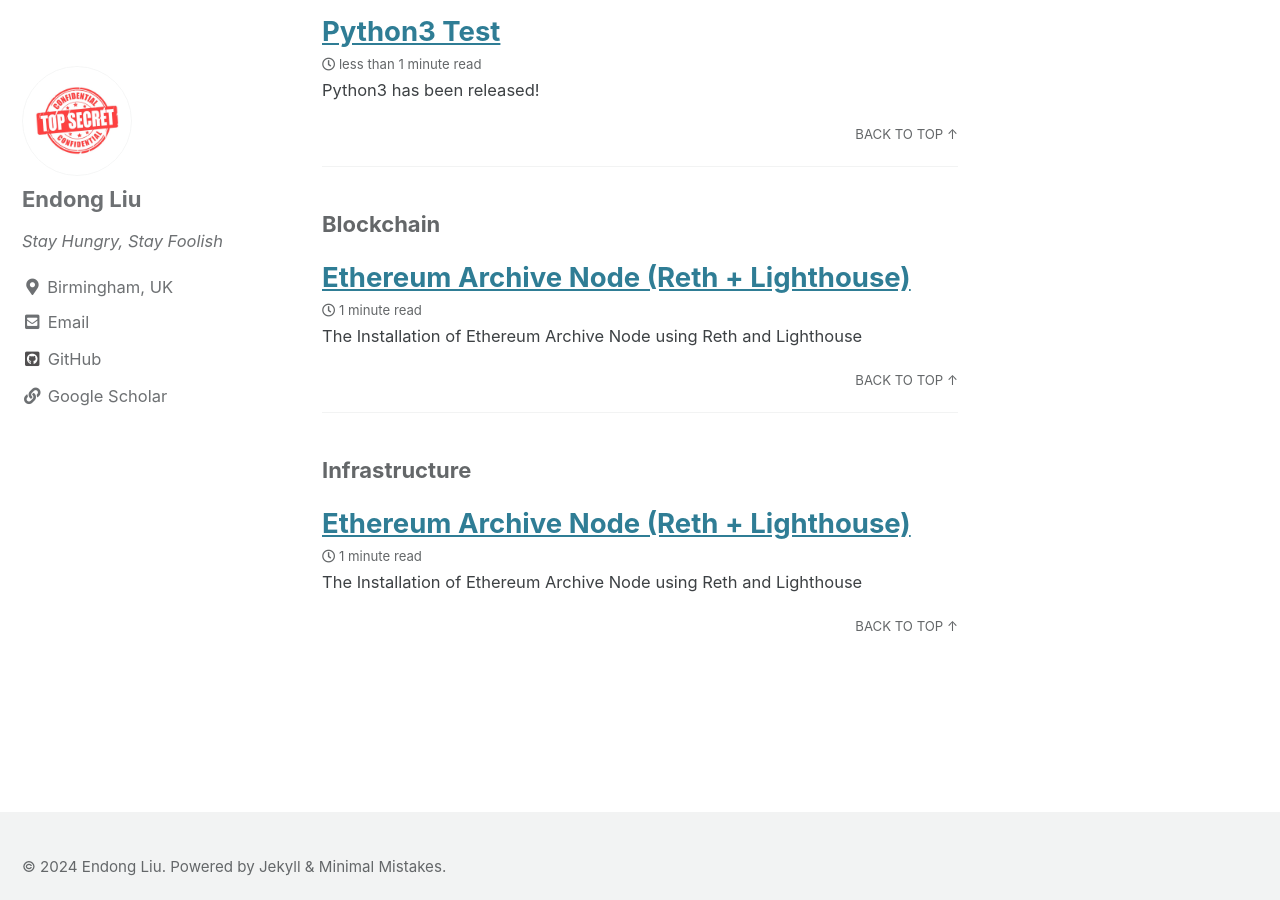
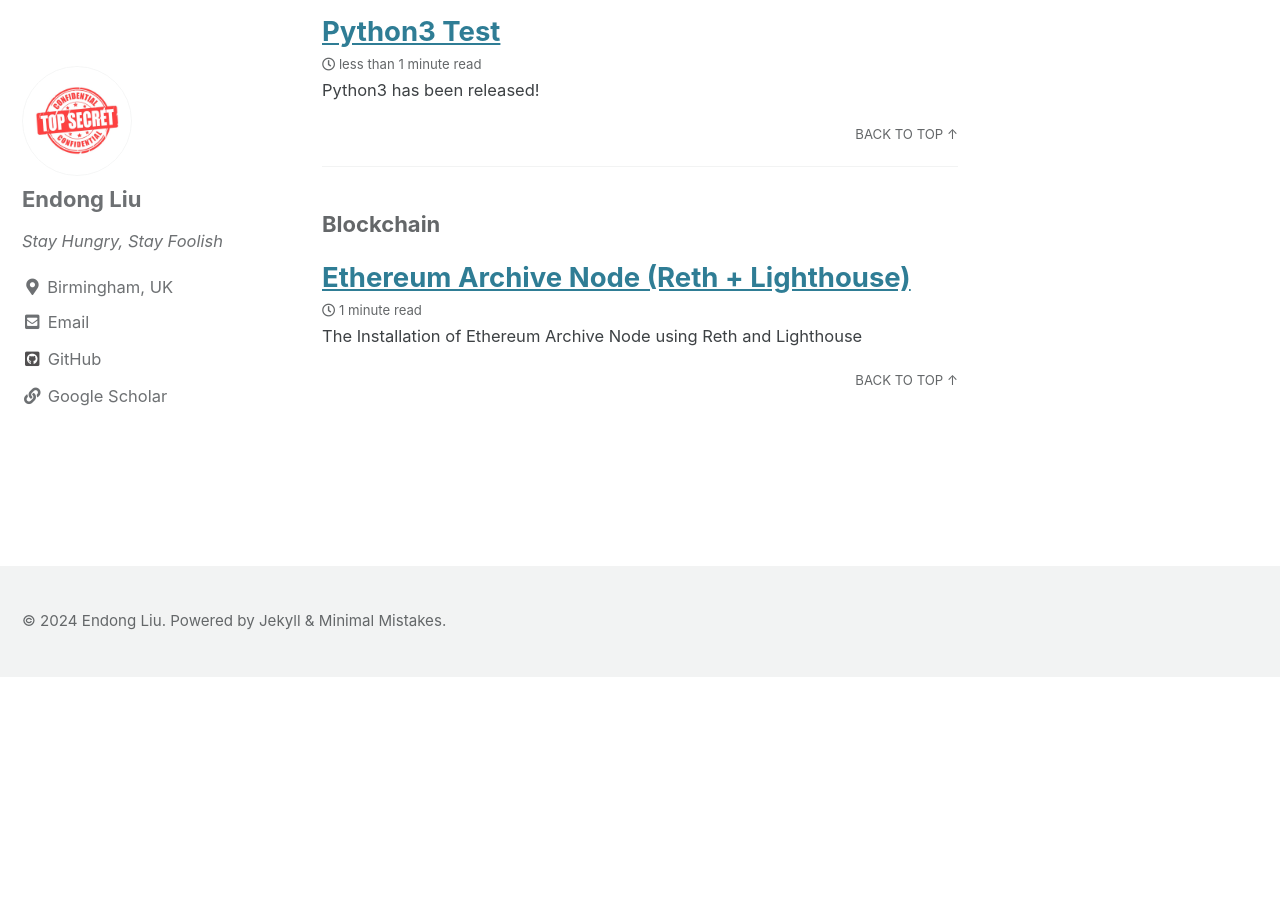
Before and after one commit to ZzPoLariszZ/zzpolariszz.github.io, a Jekyll site: the page built from _pages/tags.md, in a window 1280 px wide and 900 px high, scrolled down 5568 px. Built offline with Jekyll 4.4.1, drawn with Linux system fonts in a browser that asks for light colours; cached includes are drawn as plain includes; after the commit the page ends 6245 px from its top, so only the background shows below that.

Commit message:
Update 2024-03-08-Ethereum-Archive-Node.md

````diff
--- a/_posts/2024-03-08-Ethereum-Archive-Node.md
+++ b/_posts/2024-03-08-Ethereum-Archive-Node.md
@@ -2,7 +2,7 @@
 layout: single
 title: "Ethereum Archive Node (Reth + Lighthouse)"
 excerpt_separator: <!--more-->
-tags: Blockchain Infrastructure
+tags: Blockchain
 author_profile: true
 read_time: true
 toc: true
@@ -35,9 +35,9 @@ The Installation of Ethereum Archive Node using Reth and Lighthouse
     curl --proto '=https' --tlsv1.2 -sSf https://sh.rustup.rs | sh
     ```
 
-    During installation, enter 1 for the default installation when prompted.
+    During installation, enter 1 for the default installation when prompted
 
-2. Check **Cargo** version after Rust installation completes:
+2. Check **Cargo** version after **Rust** installation completes:
 
     ```
     source $HOME/.cargo/env
@@ -128,6 +128,5 @@ Ref: [GitHub](https://github.com/sigp/lighthouse) & [Docs](https://lighthouse-bo
     --checkpoint-sync-url https://mainnet.checkpoint.sigp.io
     ```
 
-    You MUST use the same JWT secret in BOTH Reth Execution Client and Lighthouse Consensus Client.
-
+    You MUST use the same JWT secret in BOTH Reth Execution Client and Lighthouse Consensus Client,
     where `/home/<UserName>/.local/share/reth/mainnet/jwt.hex` is the default JWT secret generated by Reth
````
